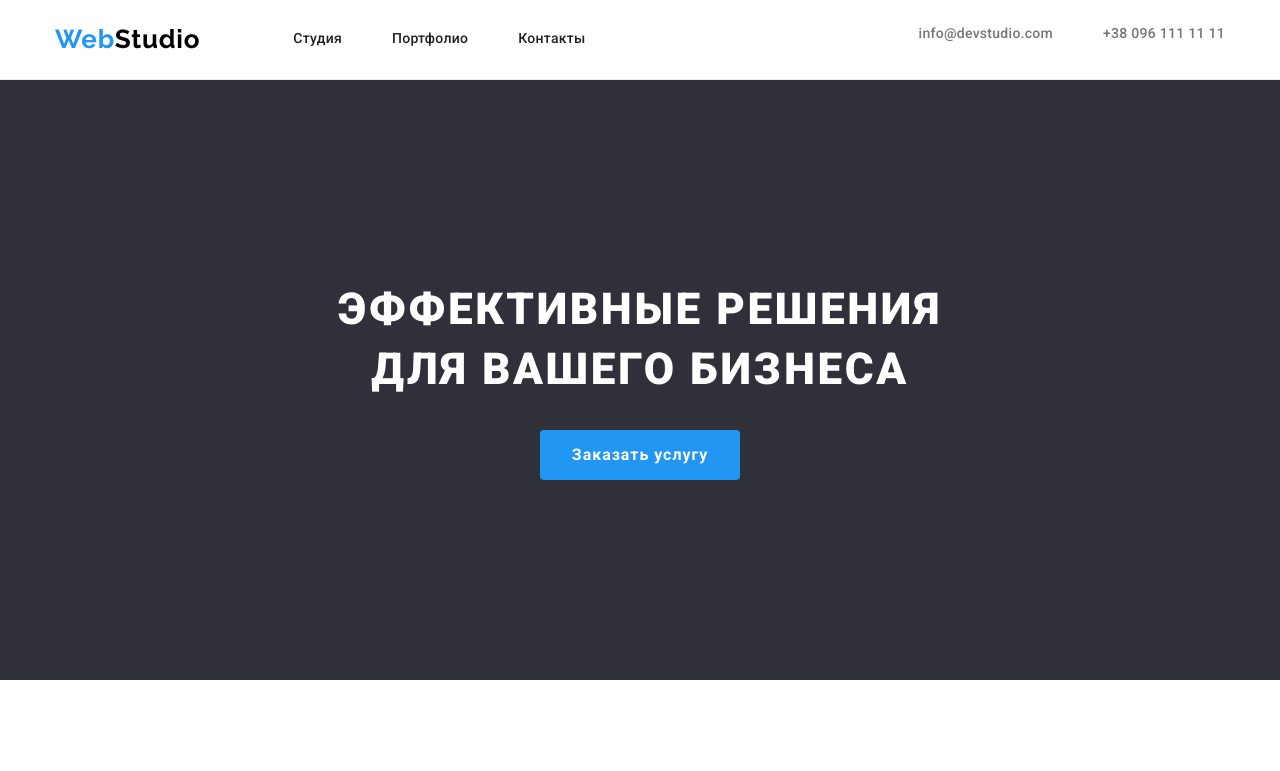
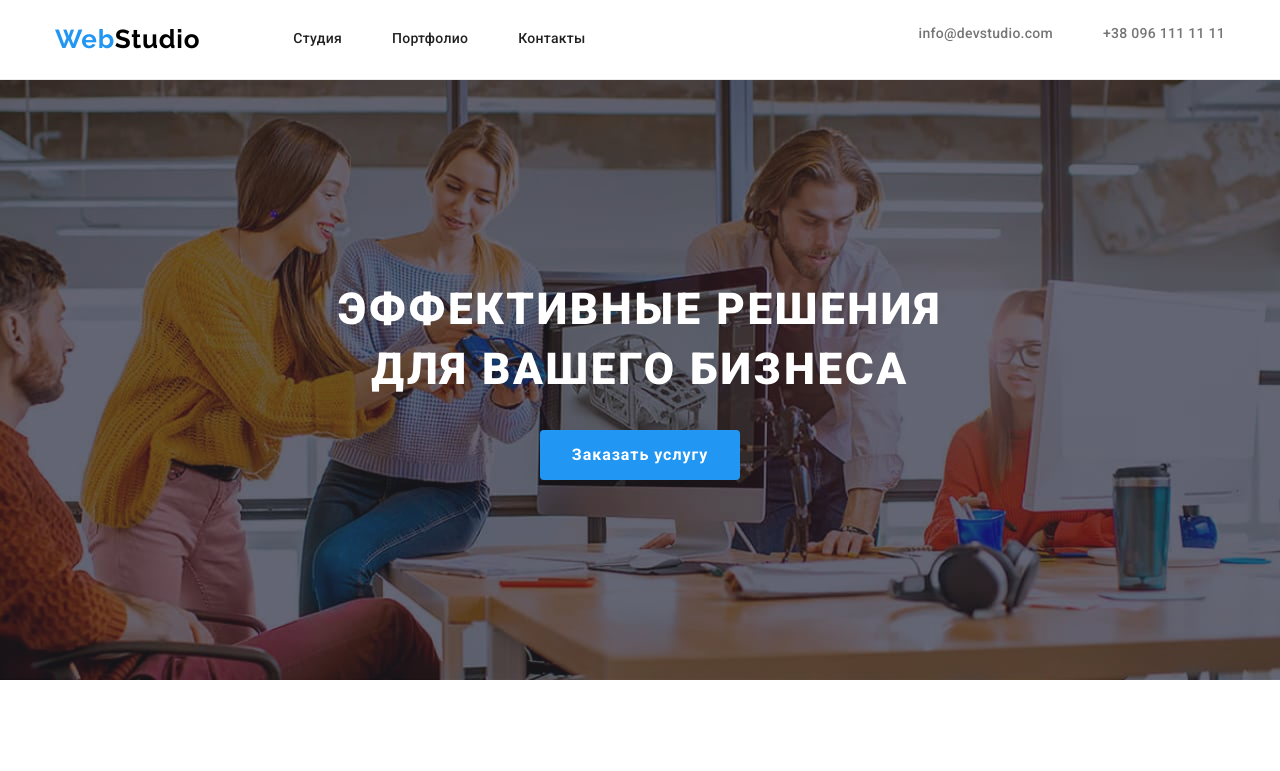
Before and after one commit to OksanaMashtaler/goit-markup-hw-04, a plain HTML site: page index.html in a window 1280 px wide. Shown: the top 771 px of the page. Drawn offline with nearby package versions, Linux system fonts and the light colour scheme.

Commit message:
add sprite and bg to hero

```diff
--- a/css/styles.css
+++ b/css/styles.css
@@ -141,11 +141,20 @@ p {
 }
 
 /* -----------hero section------------------ */
+
 .hero-section {
   padding: 200px 0;
-
   color: var(--accent-color);
-  background-color: var(--color-background-secondary);
+  max-width: 1600px;
+  margin: auto;
+  background-image: linear-gradient(
+      rgba(47, 48, 58, 0.4),
+      rgba(47, 48, 58, 0.4)
+    ),
+    url(../images/hero/hero.jpg);
+  background-repeat: no-repeat;
+  background-position: center;
+  background-size: cover;
 }
 
 .hero-title {
```
Also changed, not shown: images/hero/hero.jpg (added), images/sprite/icons.svg (added).
